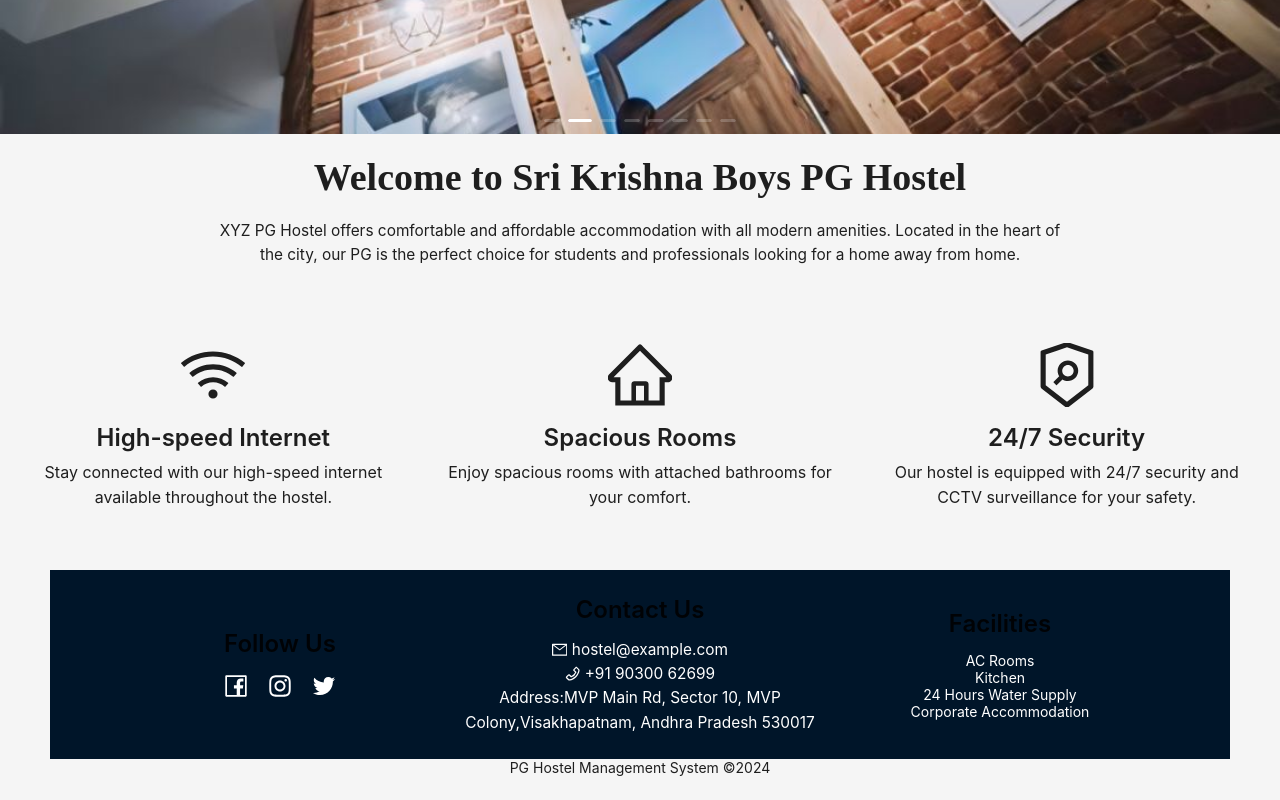
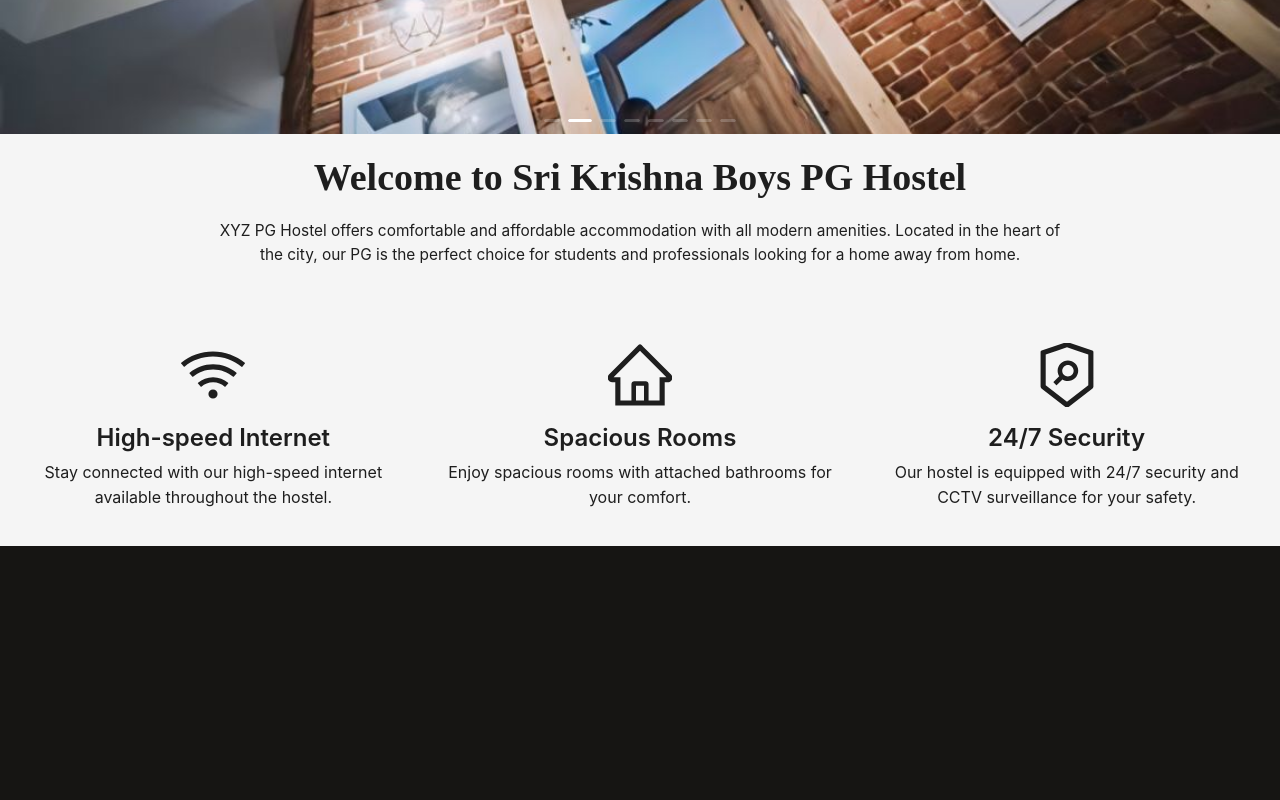
Before and after one commit to Project-Bujz1/Hotel-Management-app, a React (Vite) app: page /home in a window 1280 px wide. Shown: the part 666-1466 px from the top of the page. After the commit the page ends 1212 px from the top, so only its background shows below. Built offline with nearby package versions, Linux system fonts and the light colour scheme.

Commit message:
Restricting Footer in entire Application except Home Screen

```diff
--- a/src/App.jsx
+++ b/src/App.jsx
@@ -58,10 +58,6 @@ const App = () => {
             </Routes>
           </div>
         </Content>
-        <Footer style={{ textAlign: "center" }}>
-          <AppFooter />
-          PG Hostel Management System ©2024
-        </Footer>
       </Layout>
     </Router>
   );
--- a/src/Components/About.jsx
+++ b/src/Components/About.jsx
@@ -1,5 +1,7 @@
 import React, { useEffect, useState } from "react";
 import { Typography, Row, Col, Carousel } from "antd";
+import AppFooter from "./Components/AppFooter";
+import { Layout } from "antd";
 import {
   WifiOutlined,
   HomeOutlined,
@@ -45,8 +47,11 @@ const Typewriter = ({ text }) => {
   return <span>{displayedText}</span>;
 };
 
+const { Footer } = Layout;
+
 const About = () => {
   return (
+    <Layout className="layout">
       <div>
         <Carousel
           autoplay
@@ -86,8 +91,8 @@ const About = () => {
             <Paragraph style={{ textAlign: "center" }}>
               XYZ PG Hostel offers comfortable and affordable accommodation with
               all modern amenities. Located in the heart of the city, our PG is
-            the perfect choice for students and professionals looking for a home
-            away from home.
+              the perfect choice for students and professionals looking for a
+              home away from home.
             </Paragraph>
           </Col>
         </Row>
@@ -96,8 +101,8 @@ const About = () => {
             <WifiOutlined className="custom-icon" />
             <div className="custom-section-title">High-speed Internet</div>
             <Paragraph className="custom-section-paragraph">
-            Stay connected with our high-speed internet available throughout the
-            hostel.
+              Stay connected with our high-speed internet available throughout
+              the hostel.
             </Paragraph>
           </Col>
           <Col span={8} className="custom-section">
@@ -111,12 +116,13 @@ const About = () => {
             <SecurityScanOutlined className="custom-icon" />
             <div className="custom-section-title">24/7 Security</div>
             <Paragraph className="custom-section-paragraph">
-            Our hostel is equipped with 24/7 security and CCTV surveillance for
-            your safety.
+              Our hostel is equipped with 24/7 security and CCTV surveillance
+              for your safety.
             </Paragraph>
           </Col>
         </Row>
       </div>
+    </Layout>
   );
 };
 
```
Lines whose indentation alone changed are shown as unchanged.
